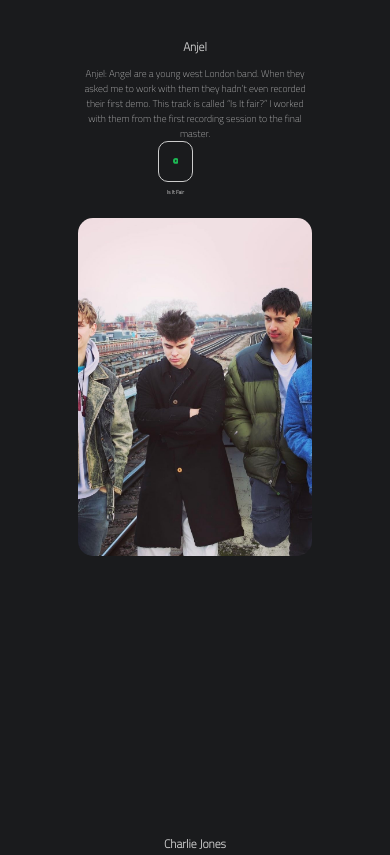
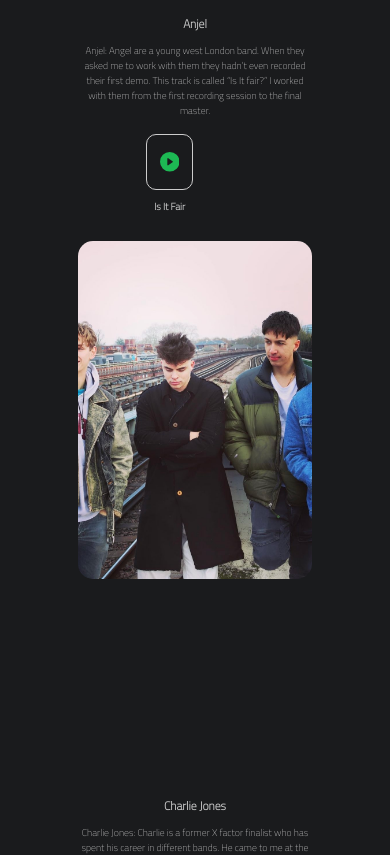
Before and after one commit to Jay3162/BenPortfolio, a React (Create React App) app: page / in a window 390 px wide. Shown: the part 1980-2835 px from the top of the page. Built offline with nearby package versions, Linux system fonts and the light colour scheme.

Commit message:
changed phone size text

```diff
--- a/src/pages/design 1/d1-components/contact.js
+++ b/src/pages/design 1/d1-components/contact.js
@@ -1,6 +1,8 @@
 import react, {useState} from 'react';
 import style from './contact.module.css';
 import emailjs from 'emailjs-com';
+import { BsInstagram } from 'react-icons/bs';
+import { HiOutlineMail } from 'react-icons/hi';
 
 export default function Contact({isLight}) {
     const [name, setName] = useState();
@@ -106,8 +108,19 @@ export default function Contact({isLight}) {
                     >submit</button>
                     {msgSent ? <h2>SENT!</h2> : <div></div>}
                 </form>
+                {/* <div></div>
+                <div className={style["map"]}></div> */}
                 <div></div>
-                <div className={style["map"]}></div>
+                <div className={style["social-wrapper"]}>
+
+                    <h3><a
+                    href="https://www.instagram.com/_ben.parker/?igshid=YmMyMTA2M2Y%3D"><BsInstagram/></a></h3>
+                    <h3>@_ben.parker</h3>
+                    <h3></h3>
+                    <h3><HiOutlineMail/></h3>
+                    <h3>solbluemusic@gmail.com</h3>
+                </div>
+
                 <div></div>
             </div>
 
--- a/src/pages/design 1/d1-components/contact.module.css
+++ b/src/pages/design 1/d1-components/contact.module.css
@@ -85,7 +85,7 @@
 }
 
 .map {
-    background-image: url("./images/map-marker-temp.jpg");
+    /* background-image: url("./images/map-marker-temp.jpg"); */
     background-position: center, center;
     background-repeat: no-repeat;
     background-size: cover;
@@ -111,6 +111,14 @@
     background-color: rgb(233, 12, 12);
     transition: 1s ease-in-out;
     cursor: pointer;
+}
+
+.social-wrapper {
+    font-size: 1.5vw;
+}
+
+.social-wrapper a {
+    text-decoration: none;
 }
 
 @keyframes fadein {
@@ -166,6 +174,12 @@
         flex-direction: column;
     }
 
+    .social-wrapper {
+        font-size: 4vw;
+        color: #ccc;
+        text-decoration: #ccc;
+    }
+
     .form {
         display: flex;
         flex-direction: column;
@@ -203,7 +217,7 @@
     }
 
     .map {
-        background-image: url("./images/map-marker-temp.jpg");
+        /* background-image: url("./images/map-marker-temp.jpg"); */
         background-position: center, center;
         background-repeat: no-repeat;
         background-size: cover;
--- a/src/pages/design 1/d1-components/project/project.module.css
+++ b/src/pages/design 1/d1-components/project/project.module.css
@@ -143,6 +143,10 @@
         align-items: center;
     }
 
+    .audio-wrapper {
+        margin-top: 2vh;
+    }
+
     .proj-text {
         font-size: 2vw;
         text-align: center;
@@ -170,8 +174,8 @@
         padding: 2vh 2vw;
         border-radius: 10px;
         font-weight: 700;
-        font-size: 1.5vw;
-        width: 9vw;
+        font-size: 5vw;
+        width: 12vw;
         display: flex;
         justify-content: center;
     }
@@ -194,6 +198,14 @@
         flex-direction: column;
         align-items: center;
         justify-content: center;
+    }
+
+    .audio-wrapper {
+        margin-top: 2vh;
+    }
+
+    .audio-wrapper h3 {
+        font-size: 2.5vw;
     }
 
     .inner-wrapper {
@@ -231,4 +243,5 @@
         font-weight: 700;
     }
 
+
 }
```
